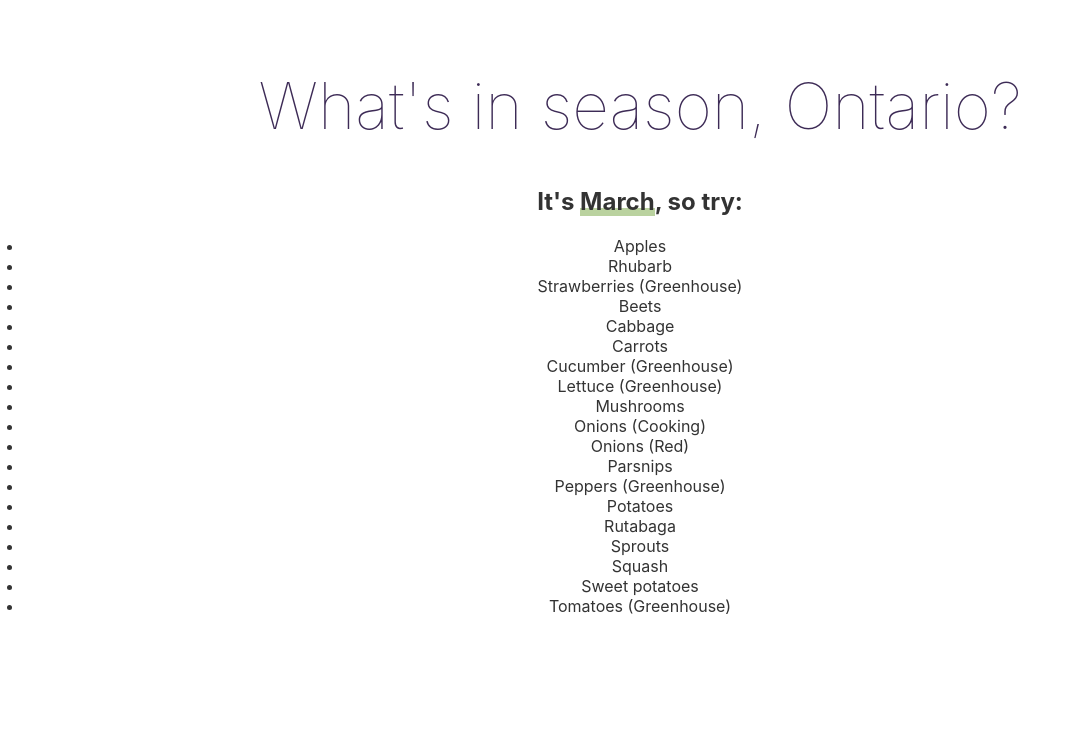
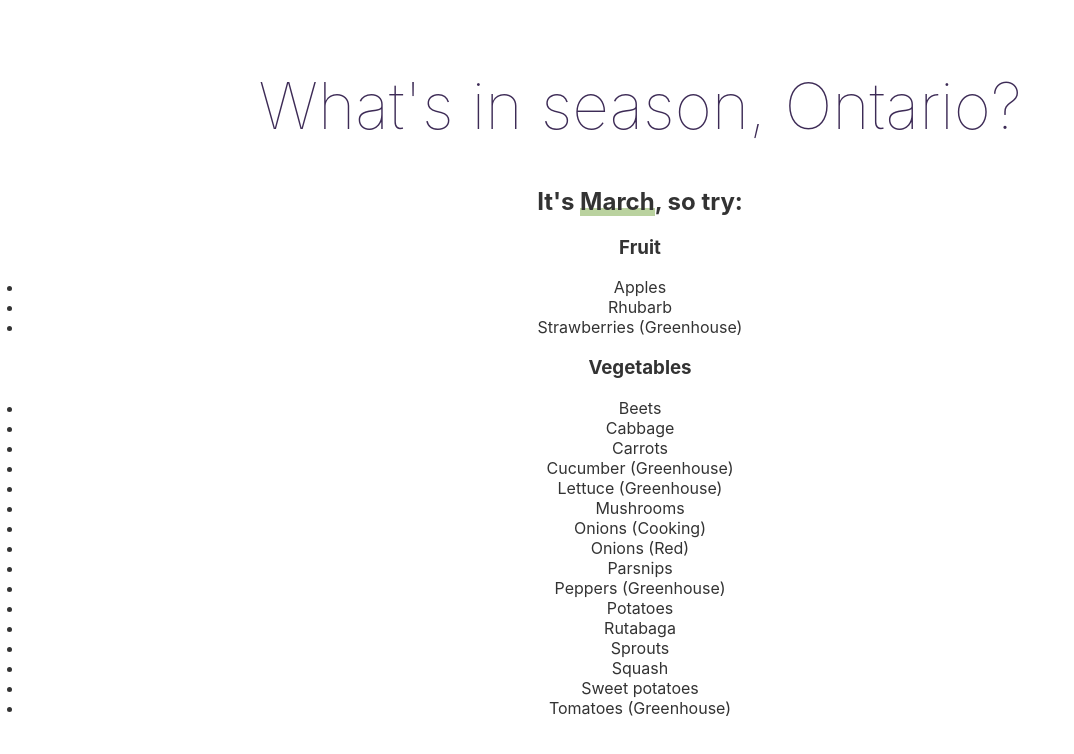
Before and after one commit to andreidobrinski/produce-in-season, a Svelte app: page / in a window 1280 px wide. Shown: the top 754 px of the page, without its empty margins (0-1074 px from the left). Built offline with nearby package versions, Linux system fonts and the light colour scheme.

Commit message:
separate fruits and veggies

```diff
--- a/src/App.svelte
+++ b/src/App.svelte
@@ -3,18 +3,37 @@
   import { getMonth } from "./helper";
   const monthNumber = new Date().getMonth();
   const month = getMonth(monthNumber);
+  const initialProduce = {
+    fruit: [],
+    vegetable: [],
+  };
   const produce = data.default
     .filter((item) => item.months.includes(monthNumber))
-    .map((item) => item.produce);
+    .reduce((acc, current) => {
+      return {
+        ...acc,
+        [current.type]: [...acc[current.type], { ...current }],
+      };
+    }, initialProduce);
+  console.log("produce", produce);
 </script>
 
 <main>
   <h1>What's in season, Ontario?</h1>
   <h2>It's <span class="month">{month}</span>, so try:</h2>
+  <h3>Fruit</h3>
   <ul>
-    {#each produce as item}
+    {#each produce.fruit as item}
       <li>
-        {item}
+        {item.produce}
+      </li>
+    {/each}
+  </ul>
+  <h3>Vegetables</h3>
+  <ul>
+    {#each produce.vegetable as item}
+      <li>
+        {item.produce}
       </li>
     {/each}
   </ul>
```
